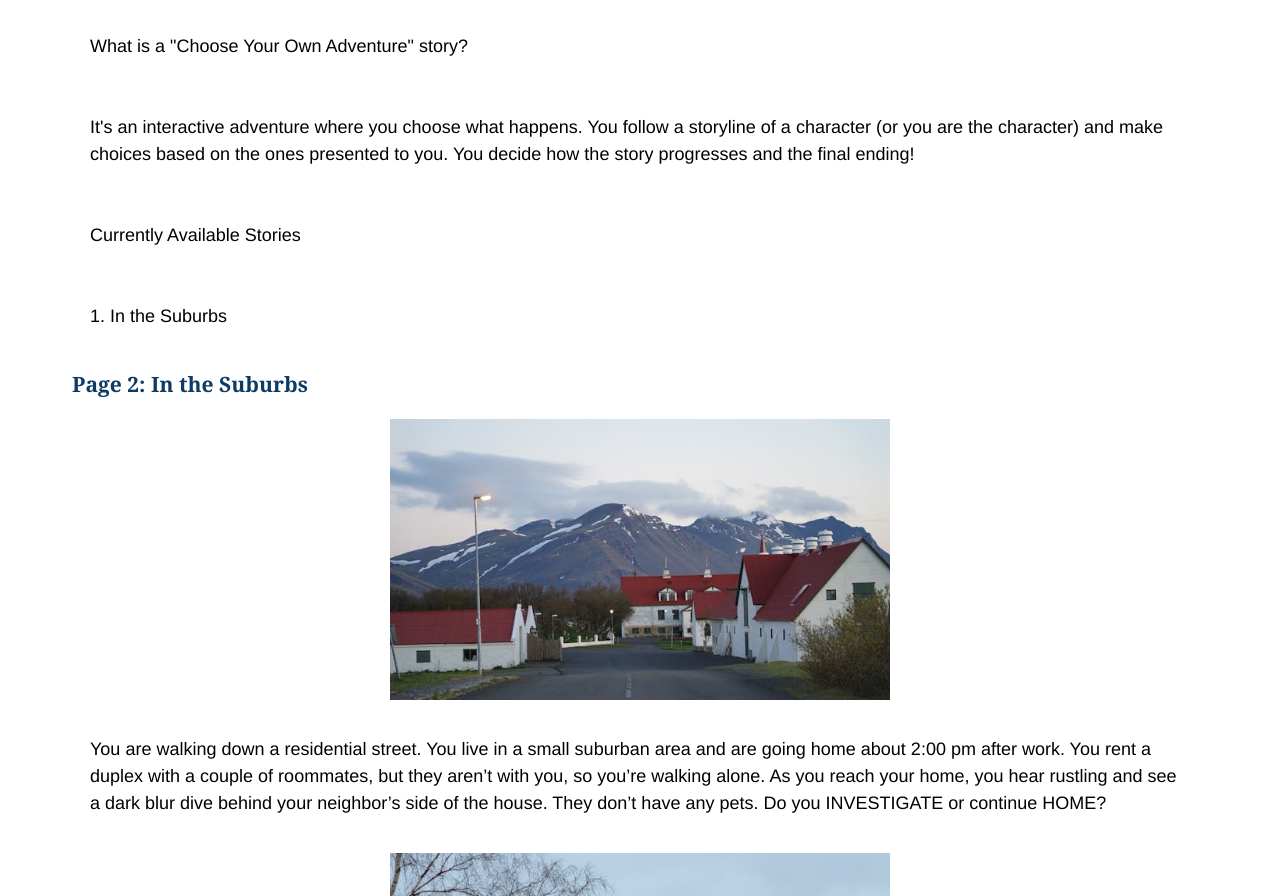
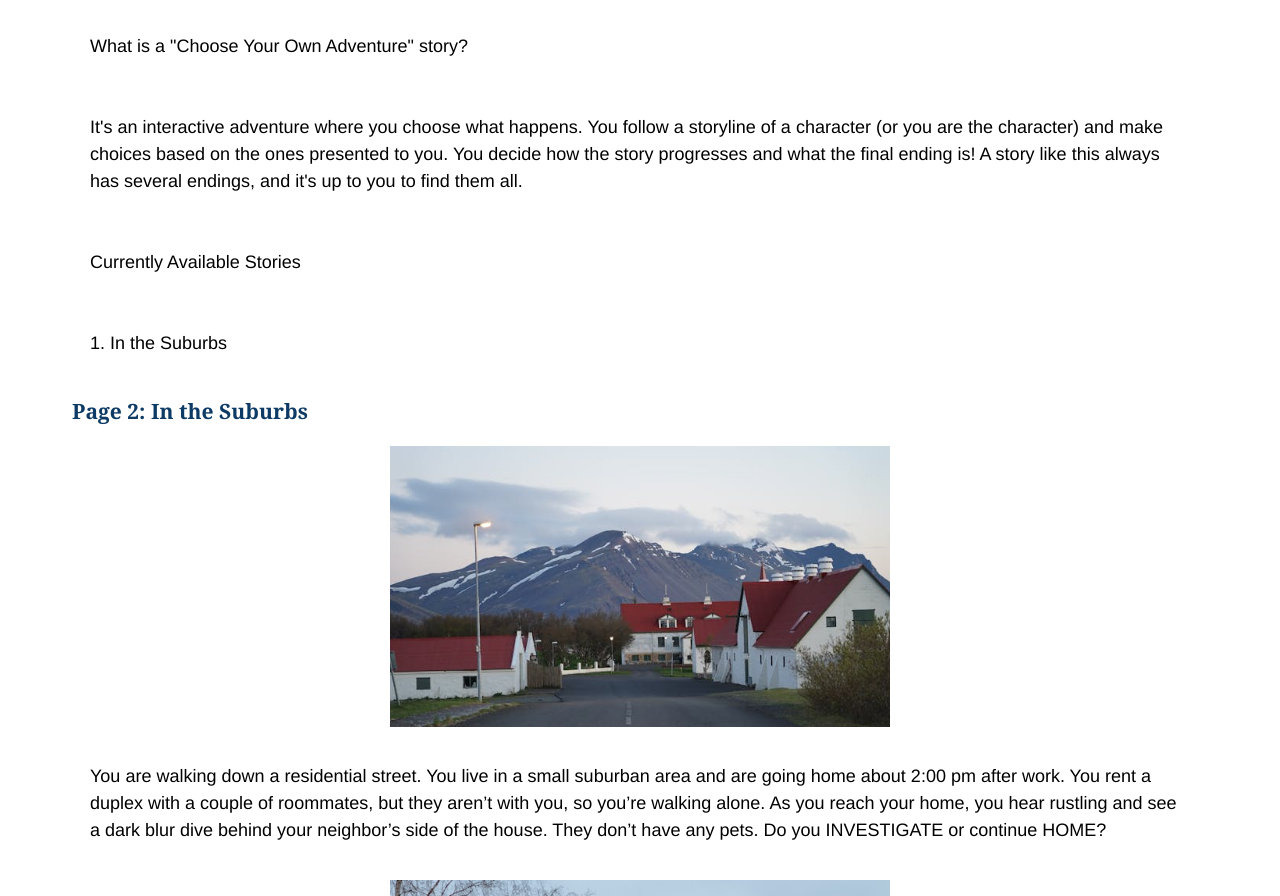
Before and after one commit to erschm240/wdd131, a plain HTML site: page choice-adventure/site-plan.html in a window 1280 px wide. Shown: the part 2957-3853 px from the top of the page. Drawn offline with Linux system fonts and the light colour scheme; a web font is replaced by a local one.

Commit message:
Added to homepage content

```diff
--- a/choice-adventure/site-plan.html
+++ b/choice-adventure/site-plan.html
@@ -116,7 +116,7 @@
 			<div class="home">
 				<img src="images/branching-paths-heroimg.jpg" alt="Branching paths hero image">
 				<p>What is a "Choose Your Own Adventure" story?</p>
-				<p>It's an interactive adventure where you choose what happens. You follow a storyline of a character (or you are the character) and make choices based on the ones presented to you. You decide how the story progresses and the final ending!</p>
+				<p>It's an interactive adventure where you choose what happens. You follow a storyline of a character (or you are the character) and make choices based on the ones presented to you. You decide how the story progresses and what the final ending is! A story like this always has several endings, and it's up to you to find them all.</p>
 
 				<p>Currently Available Stories</p>
 				<p>1. In the Suburbs</p>
```
